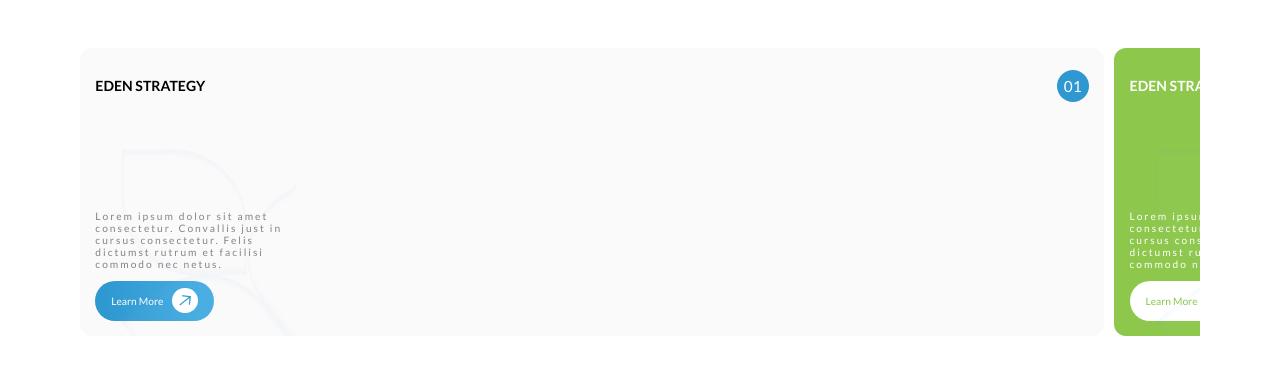
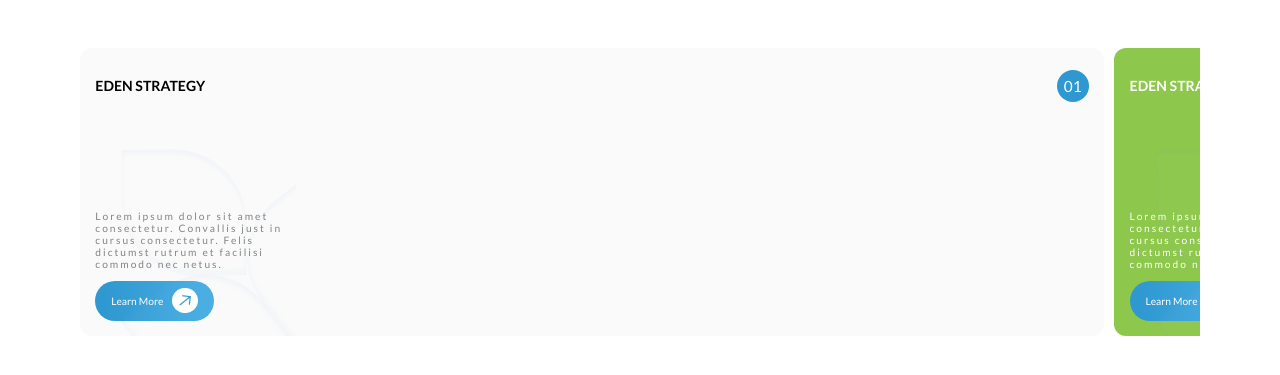
Before and after one commit to simran70875/eden, a React (Vite) app: page / in a window 1280 px wide. Shown: the part 3330-3705 px from the top of the page. Built offline with nearby package versions, Linux system fonts and the light colour scheme.

Commit message:
build updated

```diff
--- a/src/App.jsx
+++ b/src/App.jsx
@@ -177,7 +177,9 @@ function App() {
         <div ref={contentRef} className="box-content">
           <p className='long-content' style={{ color: boxBgColors[index % boxBgColors.length] === "#fafafa" ? "#828282" : "#fff" }}>{content}</p>
           <div className="box-btn">
-            <Btn iconbackground={boxBgColors[index % boxBgColors.length] === "#8DC74B" ? '#8DC74B' : boxBgColors[index % boxBgColors.length] === "#2F98D0" ? '#2F98D0' : '#fff'} color={boxBgColors[index % boxBgColors.length] === "#8DC74B" ? '#8DC74B' : boxBgColors[index % boxBgColors.length] === "#2F98D0" ? '#2F98D0' : '#fff'} background={boxBgColors[index % boxBgColors.length] === "#fafafa" ? "linear-gradient(86.2deg, #2F98D0 8.59%, #47ADE3 89.8%)" : "linear-gradient(86.2deg,#ffffff 8.59%, #ffffff 89.8%)"} rightIcon>Learn More</Btn>
+            {/* <Btn iconbackground={boxBgColors[index % boxBgColors.length] === "#8DC74B" ? '#8DC74B' : boxBgColors[index % boxBgColors.length] === "#2F98D0" ? '#2F98D0' : '#fff'} color={boxBgColors[index % boxBgColors.length] === "#8DC74B" ? '#8DC74B' : boxBgColors[index % boxBgColors.length] === "#2F98D0" ? '#2F98D0' : '#fff'} background={boxBgColors[index % boxBgColors.length] === "#fafafa" ? "linear-gradient(86.2deg, #2F98D0 8.59%, #47ADE3 89.8%)" : "linear-gradient(86.2deg,#ffffff 8.59%, #ffffff 89.8%)"} rightIcon>Learn More</Btn> */}
+
+            <Btn rightIcon>Learn More</Btn>
           </div>
 
         </div>
```
Also changed, not shown: 3 other files (tests, documents, lock files or other folders).
